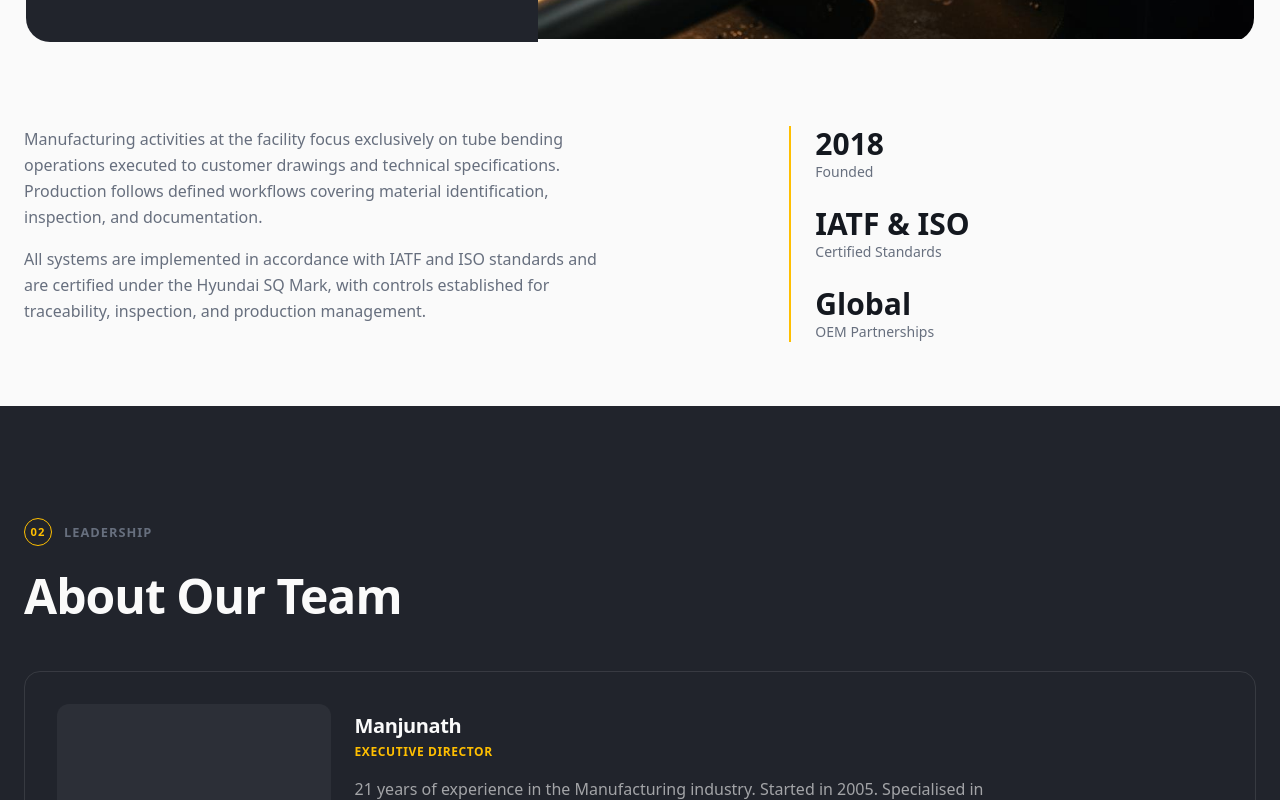
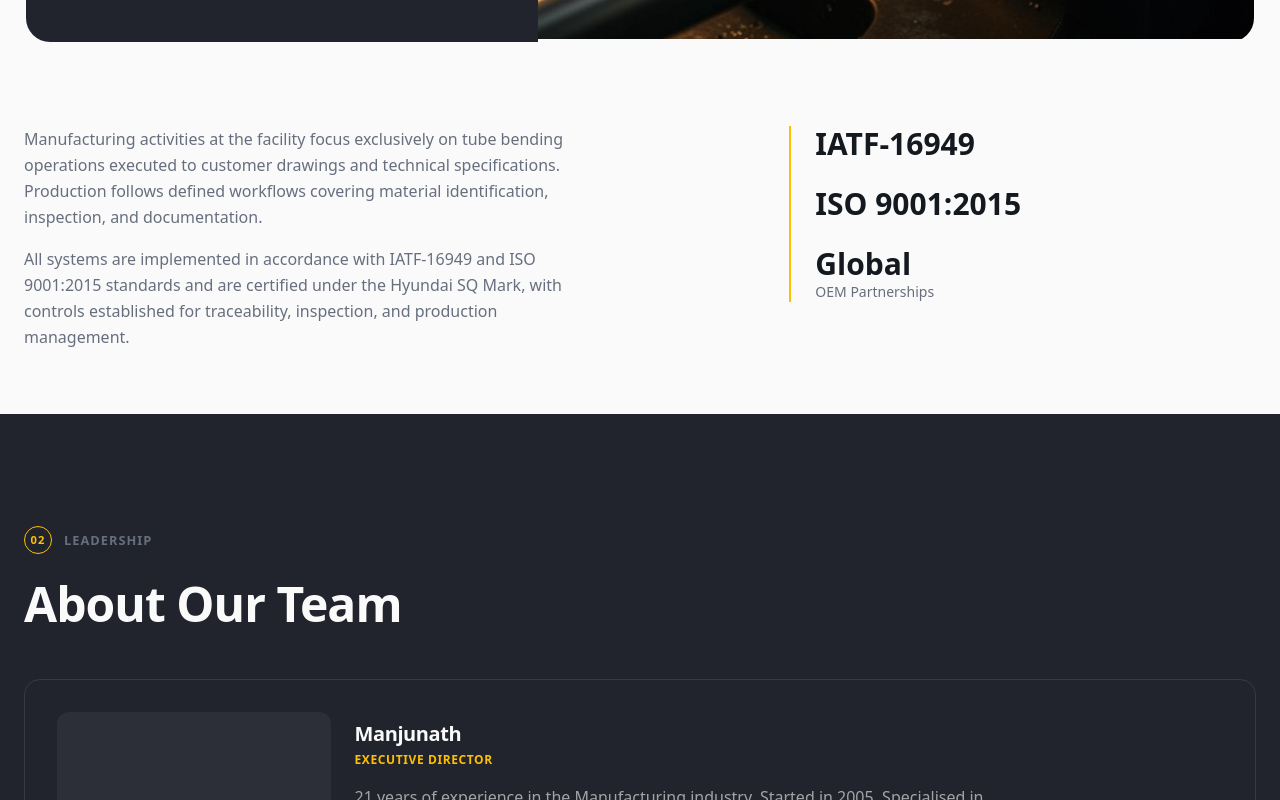
Before and after one commit to shubhampersia/wolverine-v2, a React (Vite) app: page /about in a window 1280 px wide. Shown: the part 760-1560 px from the top of the page. Built offline with nearby package versions, Linux system fonts and the light colour scheme; the HTML template or start-up script is replaced by a standard one.

Commit message:
Updated Website

```diff
--- a/src/components/Footer.tsx
+++ b/src/components/Footer.tsx
@@ -9,7 +9,10 @@ const Footer = () => {
             <h4 className="font-bold text-lg mb-4">Address</h4>
             <div className="flex items-start gap-3 text-sm opacity-80">
               <MapPin size={16} className="mt-0.5 shrink-0" />
-              <span>1625 Sonny Schulz Blv, Suite A<br />Stevensville, Maryland 21666</span>
+              <span>
+                1625 Sonny Schulz Blv, Suite A<br />
+                Stevensville, Maryland 21666
+              </span>
             </div>
           </div>
 
@@ -18,11 +21,11 @@ const Footer = () => {
             <div className="space-y-3 text-sm opacity-80">
               <div className="flex items-center gap-3">
                 <Phone size={16} className="shrink-0" />
-                <span>+1-800-555-1234</span>
+                <span>+91-9986094599</span>
               </div>
               <div className="flex items-center gap-3">
                 <Mail size={16} className="shrink-0" />
-                <span>support@moveitlogistics.com</span>
+                <span>ed@wtube.co</span>
               </div>
             </div>
           </div>
--- a/src/pages/About.tsx
+++ b/src/pages/About.tsx
@@ -61,10 +61,10 @@ const About = () => {
                 </p>
 
                 <p className="text-muted-foreground leading-relaxed">
-                  All systems are implemented in accordance with IATF and ISO
-                  standards and are certified under the Hyundai SQ Mark, with
-                  controls established for traceability, inspection, and
-                  production management.
+                  All systems are implemented in accordance with IATF-16949 and
+                  ISO 9001:2015 standards and are certified under the Hyundai SQ
+                  Mark, with controls established for traceability, inspection,
+                  and production management.
                 </p>
               </FadeIn>
             </div>
@@ -73,16 +73,14 @@ const About = () => {
               <FadeIn delay={0.1}>
                 <div className="border-l-2 border-primary pl-6 space-y-6">
                   <div>
-                    <p className="text-3xl font-bold text-foreground">2018</p>
-                    <p className="text-muted-foreground text-sm">Founded</p>
+                    <p className="text-3xl font-bold text-foreground">
+                      IATF-16949
+                    </p>
                   </div>
 
                   <div>
                     <p className="text-3xl font-bold text-foreground">
-                      IATF & ISO
-                    </p>
-                    <p className="text-muted-foreground text-sm">
-                      Certified Standards
+                      ISO 9001:2015
                     </p>
                   </div>
 
--- a/src/pages/Index.tsx
+++ b/src/pages/Index.tsx
@@ -192,15 +192,15 @@ const Index = () => {
             <div className="col-span-12 lg:col-span-6">
               <FadeIn>
                 <div className="numbered-label mb-6">
-                  <span className="num">03</span> Our Services
+                  <span className="num">03</span> Solutions
                 </div>
                 <h2 className="heading-section mb-6">
-                  Tube Bending & Assembly Alteration
+                  Tube Bending & Assembly
                 </h2>
                 <div className="divider-gold mb-6" />
                 <p className="text-muted-foreground leading-relaxed mb-8">
                   The Chennai plant provides Tube Bending & Brazing, and
-                  Assembly alteration services for industrial applications.
+                  Assembly services for industrial applications.
                   Operations are performed to meet specified geometries and
                   tolerance requirements.
                 </p>
@@ -267,9 +267,6 @@ const Index = () => {
       <section className="section-breath pt-6 pb-16">
         <div className="max-w-7xl mx-auto px-6">
           <FadeIn>
-            <div className="numbered-label mb-6">
-              <span className="num">05</span> Solutions
-            </div>
 
             <h2 className="heading-section mb-12">Our Services</h2>
           </FadeIn>
--- a/src/pages/Services.tsx
+++ b/src/pages/Services.tsx
@@ -121,7 +121,7 @@ const Services = () => {
       </section>
 
       {/* ━━ DETAIL CARDS: Staggered layout ━━ */}
-      <section className="py-16 lg:py-18">
+      {/* <section className="py-16 lg:py-18">
         <div className="max-w-7xl mx-auto px-6">
           <div className="grid grid-cols-12 gap-8 lg:gap-16 mb-16">
             <div className="col-span-12 lg:col-span-5">
@@ -167,7 +167,7 @@ const Services = () => {
             ))}
           </div>
         </div>
-      </section>
+      </section> */}
 
       {/* ━━ CTA: Dark band ━━ */}
       <section className="section-dark py-16 lg:py-20">
```
Also changed, not shown: 1 other file (tests, documents, lock files or other folders).
